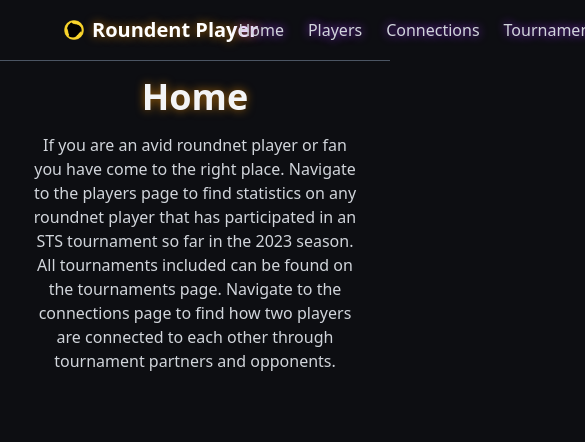
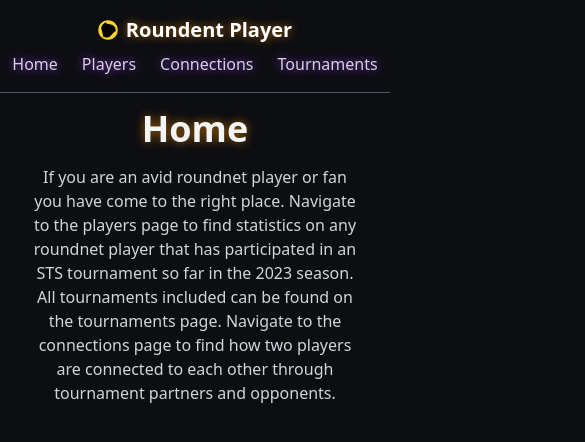
Before and after one commit to CoryChilton/roundnet-player-web-app, a Next.js app: page / in a window 390 px wide. Shown: the top 442 px of the page, 585 px wide, since content can reach past the window. Built offline with nearby package versions, Linux system fonts and the light colour scheme.

Commit message:
made Navbar mobile friendly

```diff
--- a/src/components/layout/Navbar.tsx
+++ b/src/components/layout/Navbar.tsx
@@ -3,8 +3,8 @@ import Image from "next/image"
 
 export default function Navbar() {
   return (
-    <div className="px-16 py-4 mb-4 flex flex-row items-center justify-between sticky top-0 bg-inherit border-b border-gray-600 z-10">
-      <Link href="/" className="flex flex-row items-center hover:text-gray-300 duration-200">
+    <div className="px-16 py-4 mb-4 flex flex-col md:flex-row items-center justify-between sticky top-0 bg-inherit border-b border-gray-600 z-10">
+      <Link href="/" className="flex flex-row items-center hover:text-gray-300 duration-200 mb-2 md:mb-0">
         <Image src="/logo.png" alt="logo" width={20} height={20} className="inline-block " />
         <h1 className="text-xl font-semibold inline-block ml-2 whitespace-nowrap text-shadow-glow shadow-yellow-700">
           Roundent Player
```
